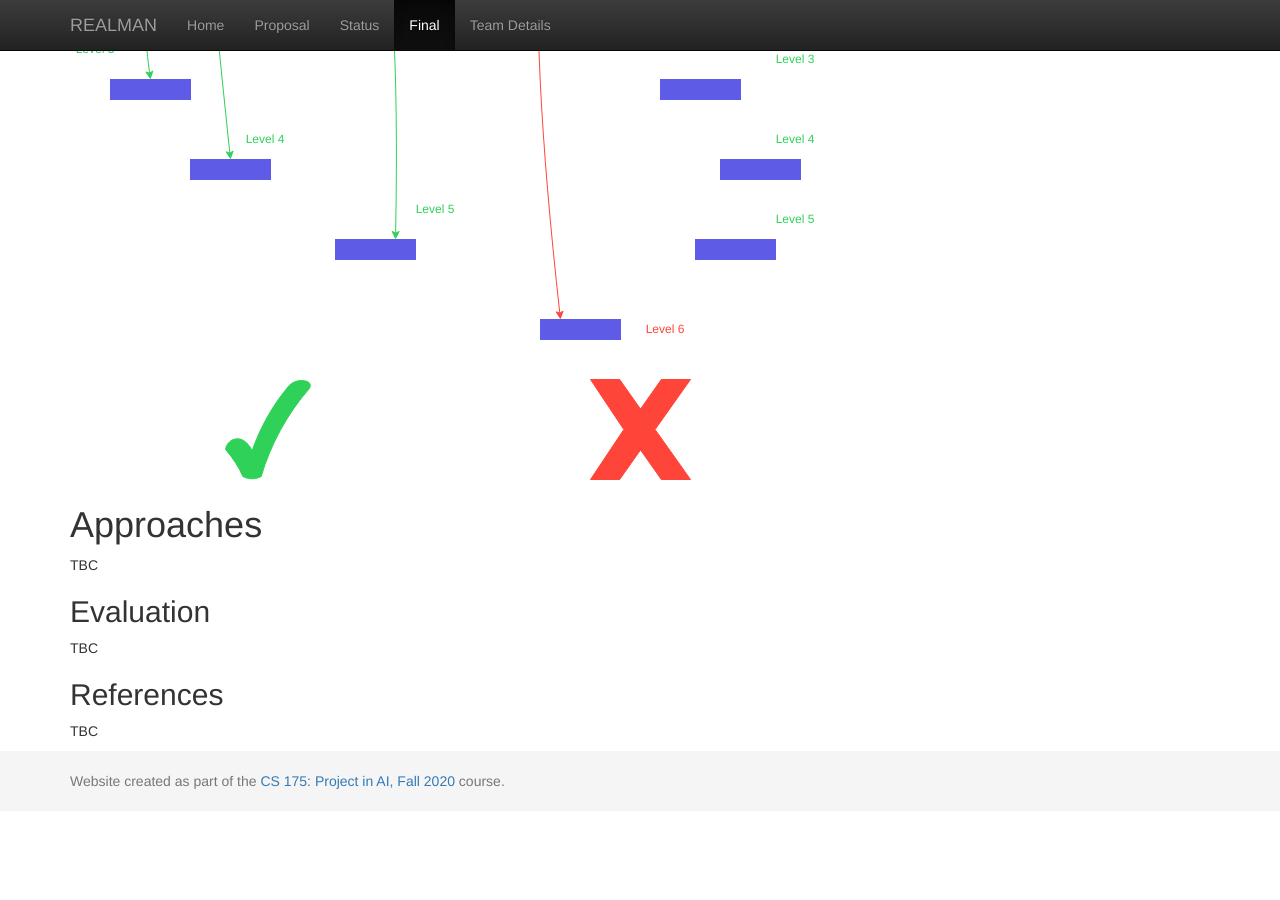
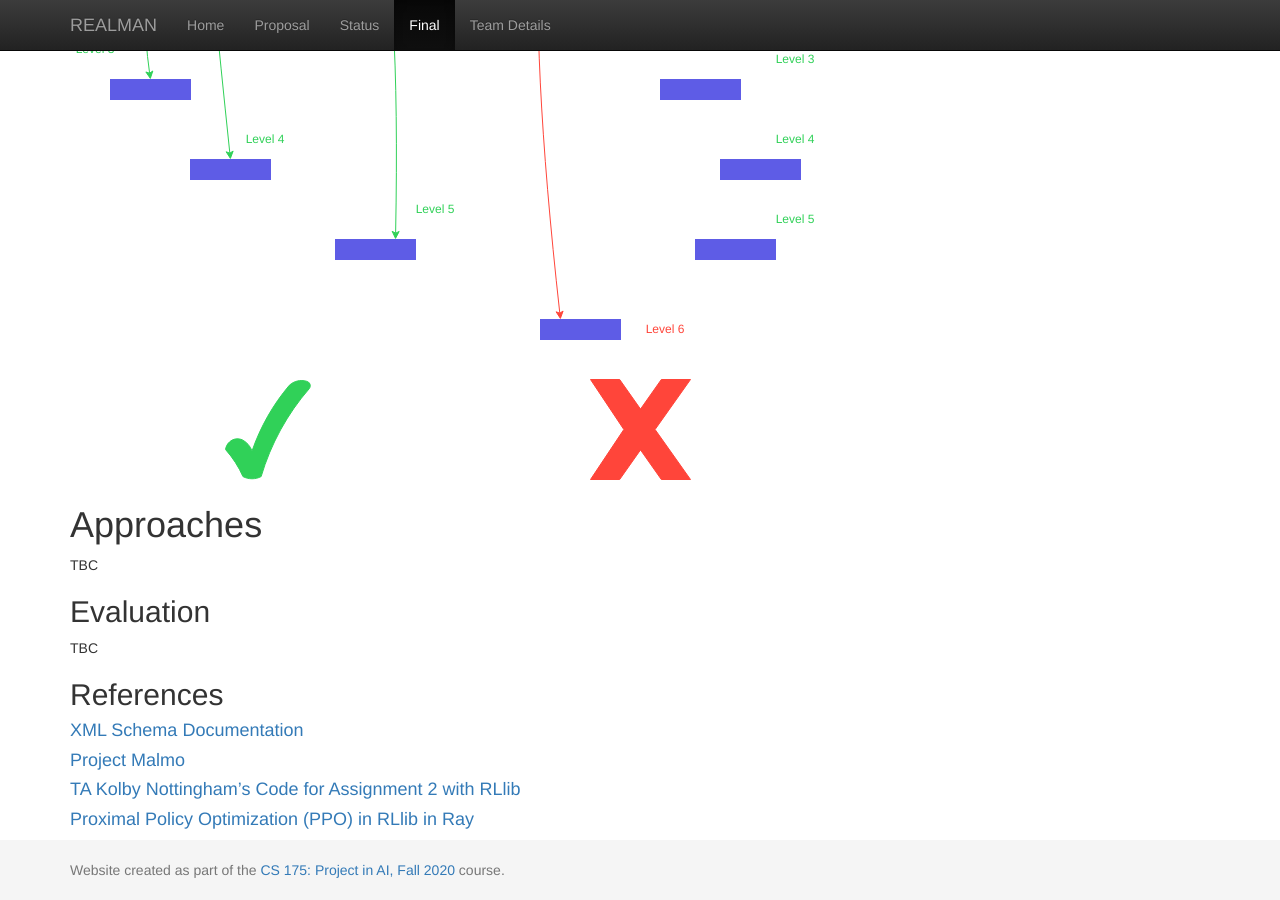
Before and after one commit to JackZhaoYK/REALMAN, a Jekyll site: the page built from docs/final.md, in a window 1280 px wide and 900 px high, scrolled down 835 px. Built offline with Jekyll 4.4.1, drawn with Linux system fonts in a browser that asks for light colours; before the commit the page ends 1646 px from its top, so only the background shows below that.

Commit message:
reference added

```diff
--- a/docs/final.md
+++ b/docs/final.md
@@ -34,4 +34,10 @@ TBC
 
 ## References
 
-TBC
+#### [XML Schema Documentation](http://microsoft.github.io/malmo/0.14.0/Schemas/MissionHandlers.html)
+
+#### [Project Malmo](https://github.com/microsoft/malmo)
+
+#### [TA Kolby Nottingham's Code for Assignment 2 with RLlib](https://campuspro-uploads.s3.us-west-2.amazonaws.com/ad12d7f8-a456-4244-bd96-18be6a728aca/662f51cc-2587-4f7f-b5af-a59aff45727c/assignment2_rllib_cont.py)
+
+#### [Proximal Policy Optimization (PPO) in RLlib in Ray](https://docs.ray.io/en/latest/rllib-algorithms.html#ppo)
```
